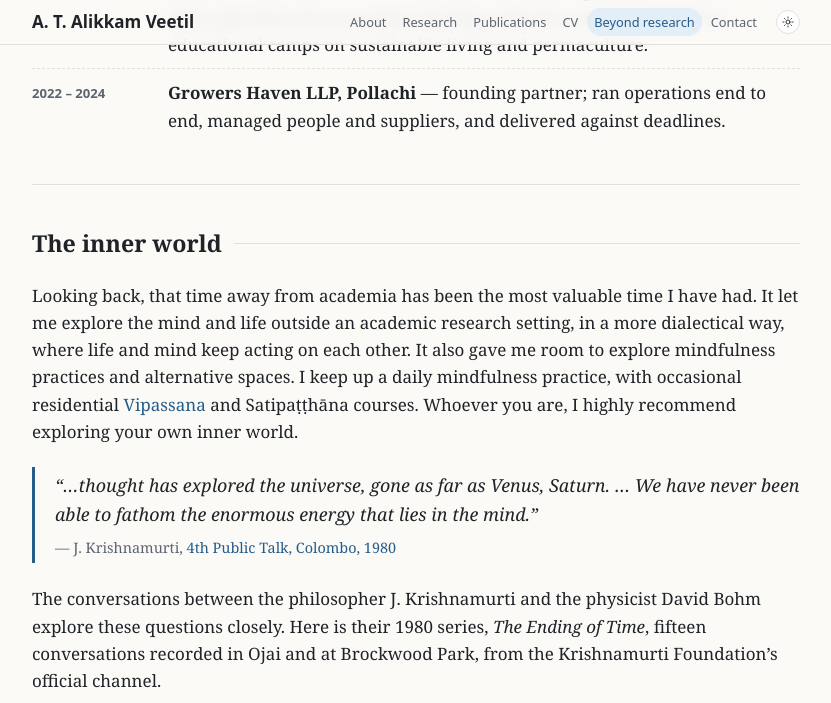
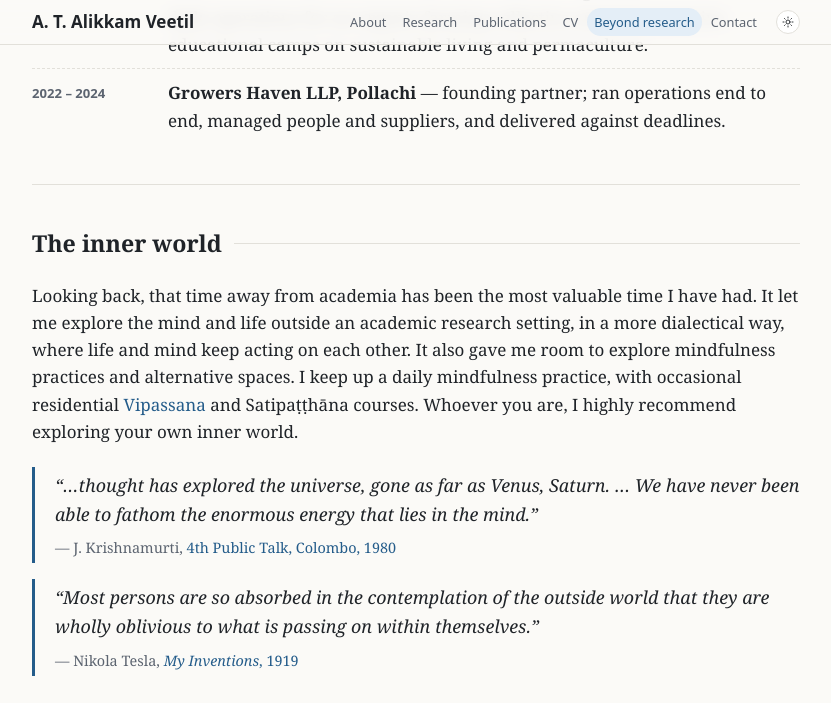
Before and after one commit to anjoomav/anjoomav.github.io, a Jekyll site: the page built from beyond.html, in a window 1280 px wide and 1400 px high, scrolled down 608 px. Shown: the top 703 px of the window, without its empty margins (224-1055 px from the left). Built offline with Jekyll 4.4.1, drawn with Linux system fonts in a browser that asks for light colours.

Commit message:
Beyond research: add Tesla quote alongside Krishnamurti

```diff
--- a/beyond.html
+++ b/beyond.html
@@ -29,6 +29,10 @@ canonical: "https://anjoomav.github.io/beyond.html"
       <p>“…thought has explored the universe, gone as far as Venus, Saturn. … We have never been able to fathom the enormous energy that lies in the mind.”</p>
       <p class="cite">— J. Krishnamurti, <a href="https://www.krishnamurti.org/transcript/what-is-the-magnitude-of-the-mind/">4th Public Talk, Colombo, 1980</a></p>
     </blockquote>
+    <blockquote class="pull-quote">
+      <p>“Most persons are so absorbed in the contemplation of the outside world that they are wholly oblivious to what is passing on within themselves.”</p>
+      <p class="cite">— Nikola Tesla, <a href="https://en.wikipedia.org/wiki/My_Inventions:_The_Autobiography_of_Nikola_Tesla"><em>My Inventions</em>, 1919</a></p>
+    </blockquote>
     <p>The conversations between the philosopher J. Krishnamurti and the physicist David Bohm explore these questions closely. Here is their 1980 series, <em>The Ending of Time</em>, fifteen conversations recorded in Ojai and at Brockwood Park, from the Krishnamurti Foundation’s official channel.</p>
     <div class="video">
       <iframe src="https://www.youtube-nocookie.com/embed/videoseries?list=PL1n30s-LKus4MyNuceRoFAes5teZS_guW" title="J. Krishnamurti and David Bohm: The Ending of Time" loading="lazy" allow="accelerometer; autoplay; clipboard-write; encrypted-media; gyroscope; picture-in-picture; web-share" referrerpolicy="strict-origin-when-cross-origin" allowfullscreen></iframe>
--- a/style.css
+++ b/style.css
@@ -274,6 +274,7 @@ body[data-page="beyond"] .links a[data-nav="beyond"] { color: var(--accent); bac
 
 /* Beyond research: quote and embedded video */
 .pull-quote { margin: 22px 0; padding: 4px 0 4px 20px; border-left: 3px solid var(--accent); }
+.pull-quote + .pull-quote { margin-top: -6px; }
 .pull-quote p { margin: 0; font-size: 1.12rem; font-style: italic; }
 .pull-quote .cite { margin-top: 8px; font-size: 0.9rem; font-style: normal; color: var(--muted); }
 .video { position: relative; aspect-ratio: 16 / 9; margin: 18px 0 8px; border-radius: 12px; overflow: hidden; box-shadow: var(--shadow); background: #000; }
```
